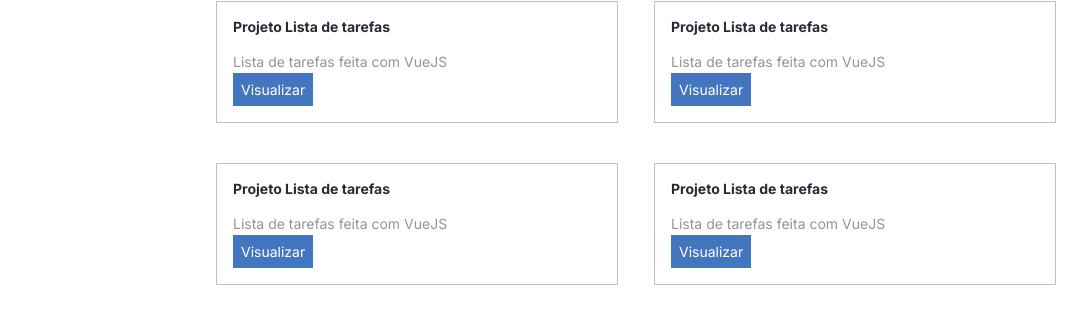
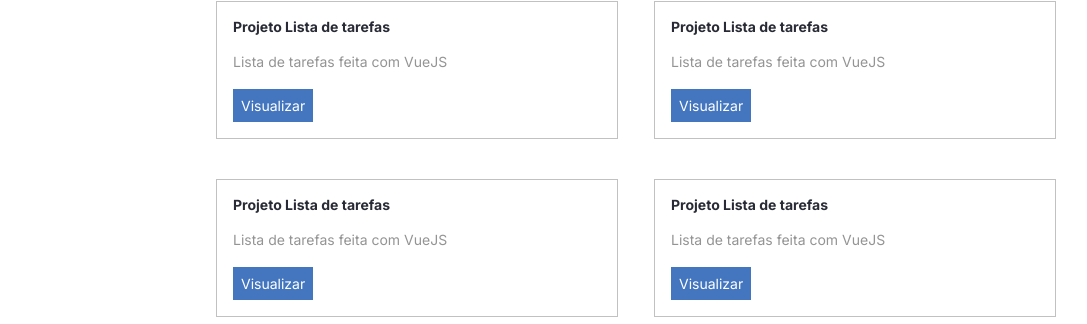
Before and after one commit to aldosds/portfolio_react, a React (Create React App) app: page / in a window 1280 px wide. Shown: the part 475-799 px from the top of the page, without its empty margins (96-1183 px from the left). Built offline with nearby package versions, Linux system fonts and the light colour scheme.

Commit message:
Estilizando o botão de projeto com margin-top

```diff
--- a/src/components/Projeto/styles.ts
+++ b/src/components/Projeto/styles.ts
@@ -11,4 +11,5 @@
   text-decoration: none;
   padding: 8px;
   display: inline-block;
+  margin-top: 16px
 `
```
